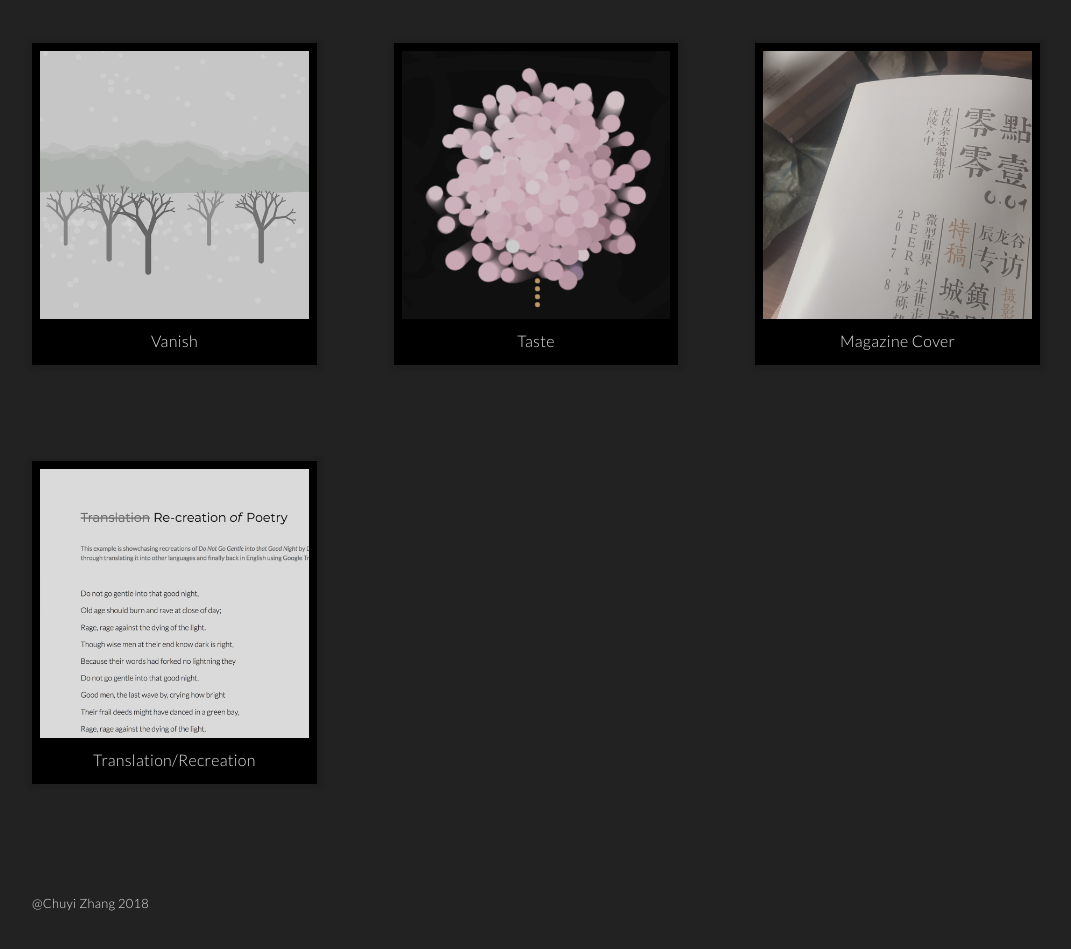
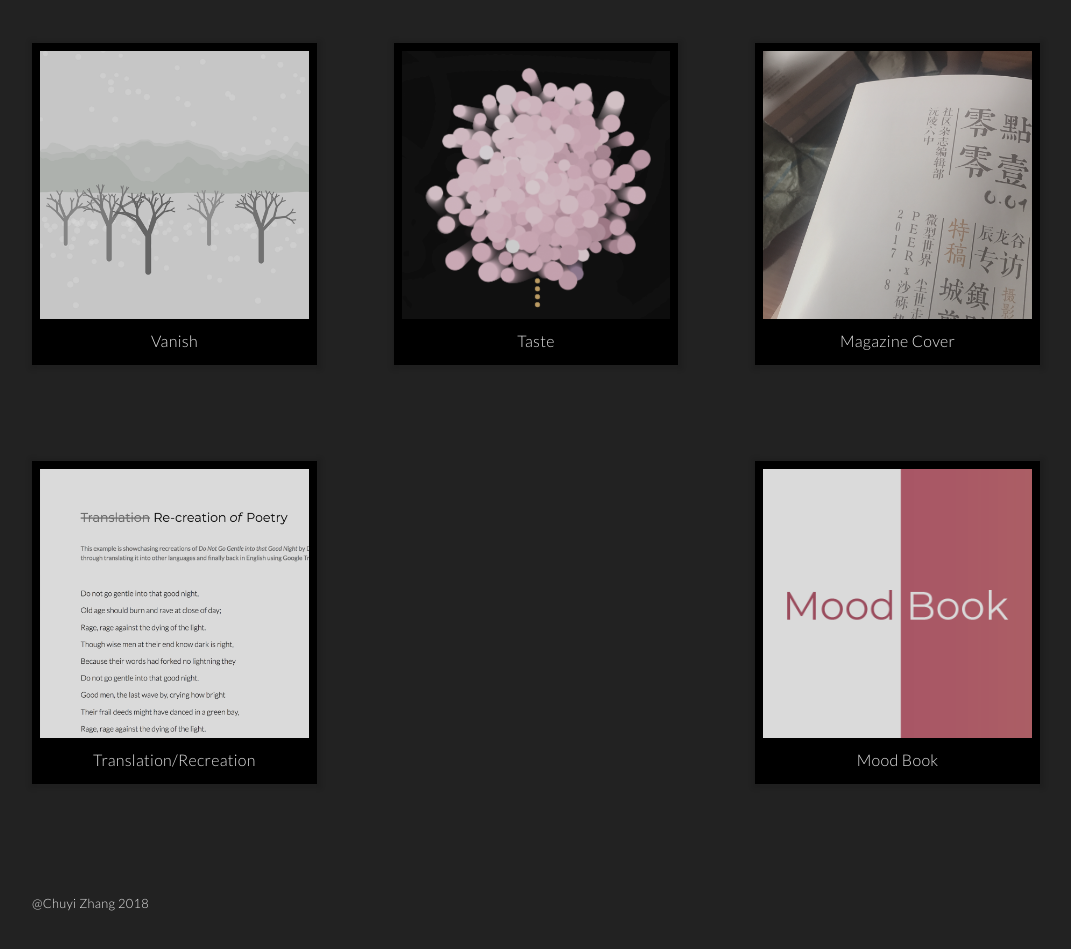
Before and after one commit to RomolaZhang/RomolaZhang.github.io, a plain HTML site: page index.html in a window 1280 px wide. Shown: the part 1107-2056 px from the top of the page, without its empty margins (104-1175 px from the left). Drawn offline with Linux system fonts and the light colour scheme.

Commit message:
project update

```diff
--- a/index.html
+++ b/index.html
@@ -81,6 +81,12 @@
             </figure>
              <div class="text">Translation/Recreation</div>
         </a>
+        <a href="https://romolazhang.github.io/MoodBook/" class="project">
+            <figure>
+            <img class="display" src="assets/11.png" >
+            </figure>
+             <div class="text">Mood Book</div>
+        </a>
     </div>
 </div>
 <footer>@Chuyi Zhang 2018</footer>
```
Also changed, not shown: assets/11.png (added), 1 other file.
